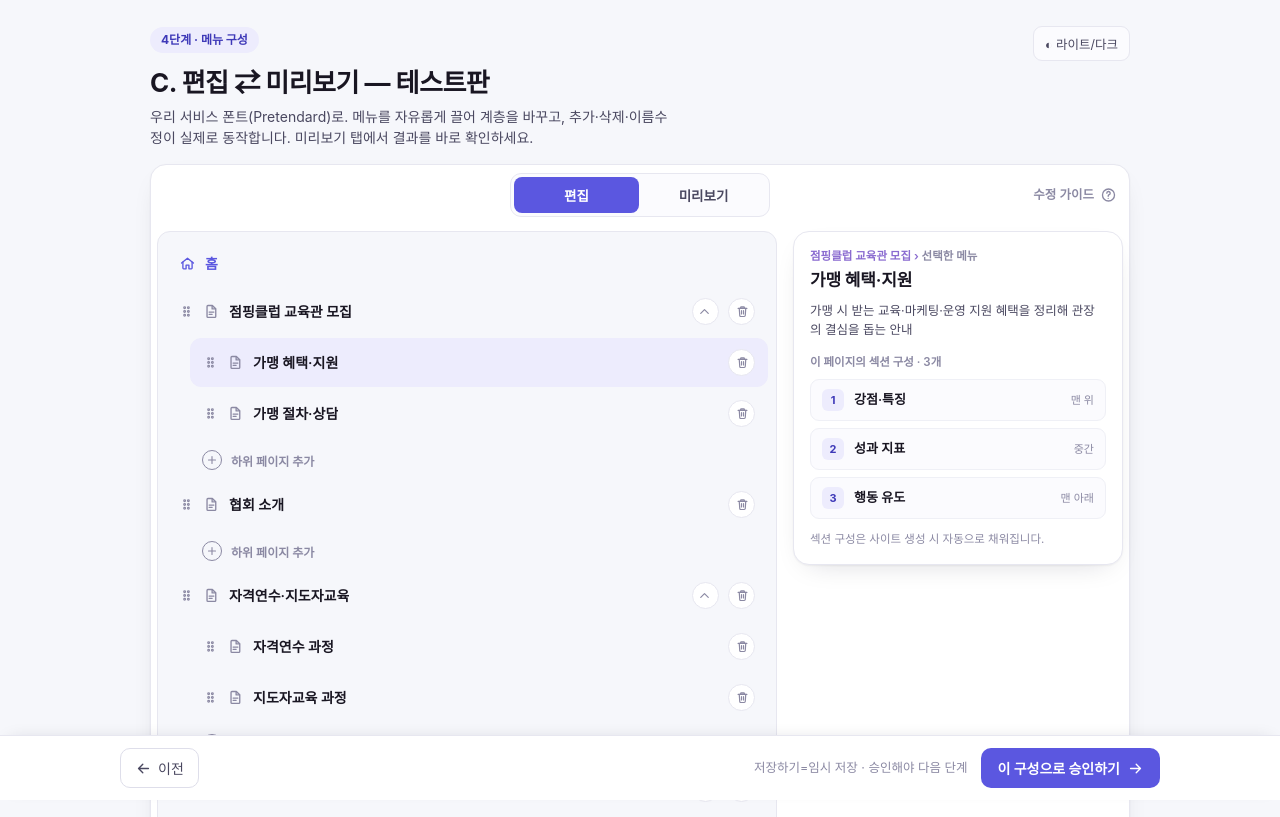
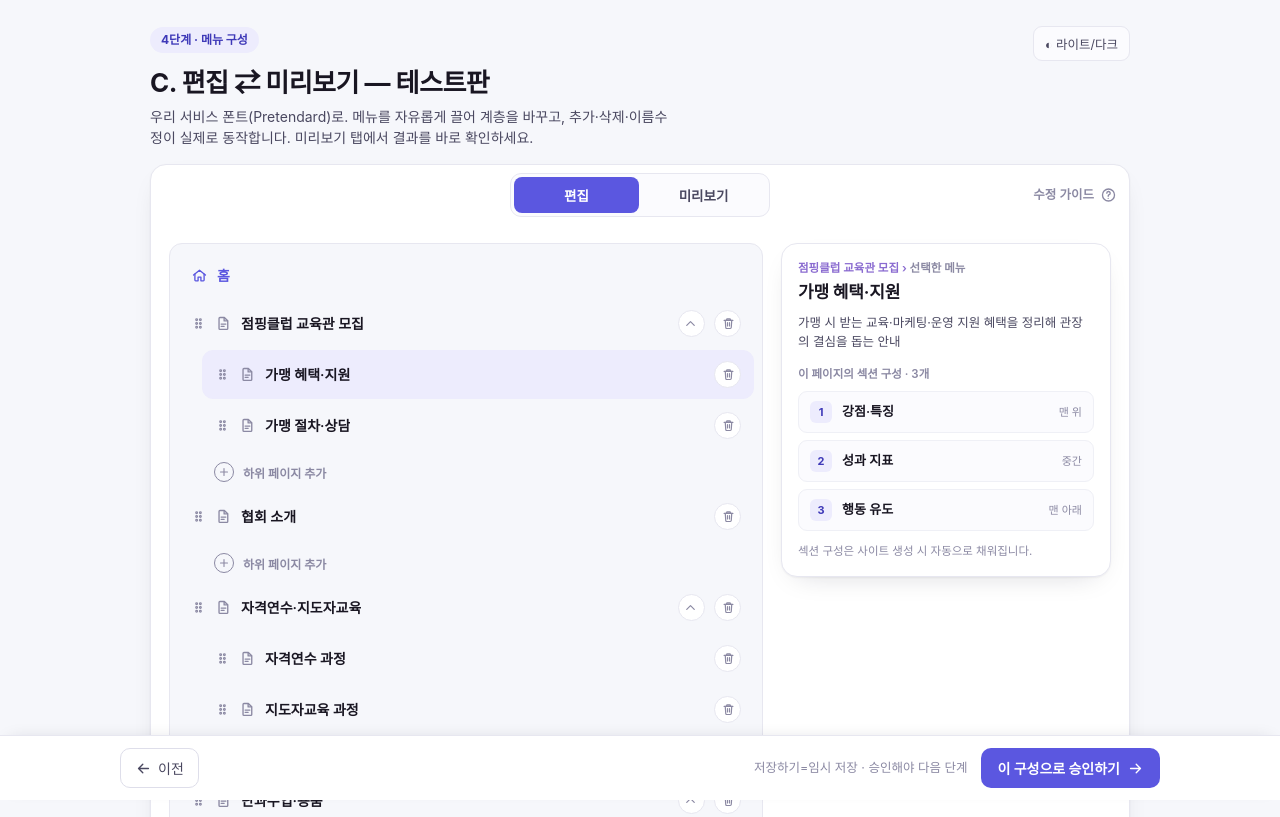
Before and after one commit to nophelon/sitemap-editor, a plain HTML site: page index.html in a window 1280 px wide. Shown: the top 817 px of the page. Drawn offline with Linux system fonts and the light colour scheme; a web font is replaced by a local one.

Commit message:
UX: 편집 영역 안쪽 여백 확대(paneEdit 패딩 18px, 컨테이너 간격 18px)
Co-Authored-By: Claude Opus 4.8 (1M context) <noreply@anthropic.com>

```diff
--- a/index.html
+++ b/index.html
@@ -171,6 +171,9 @@ body{padding-bottom:88px}
 .editsplit .tree{border:1px solid var(--line);background:var(--bg);border-radius:13px;padding:8px}
 /* 미리보기 캔버스: 사선 패턴 제거 → 연한 회색 단색 */
 .pv-canvas{background:var(--bg)}
+/* 편집 영역 안쪽 여백 확대(카드 가장자리에 붙던 문제) */
+.pane-edit{padding:18px}
+.editsplit{gap:18px}
 </style>
 </head>
 <body>
```
